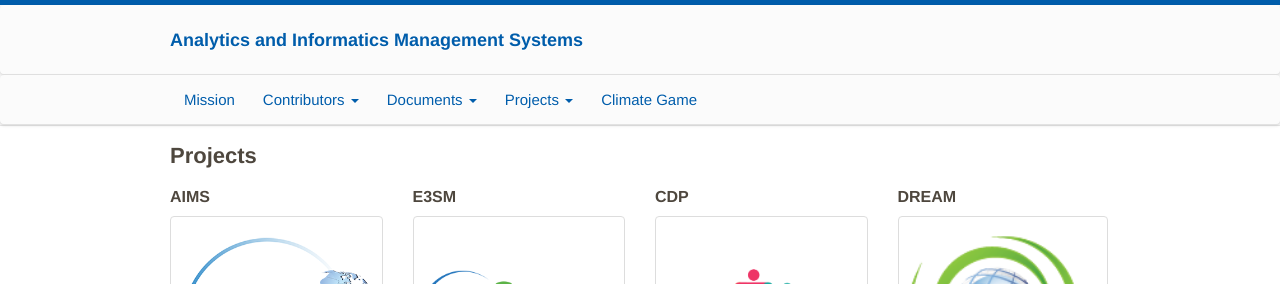
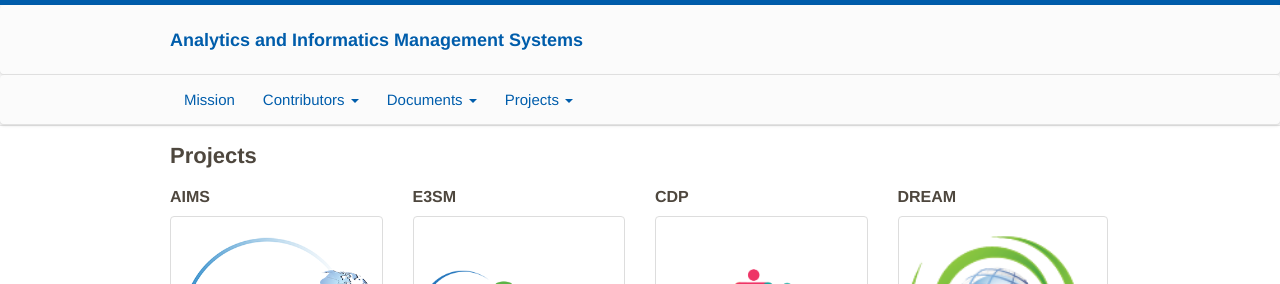
Before and after one commit to aims-group/aims-site, a Jekyll site: the page built from index.md, in a window 1280 px wide. Shown: the top 284 px of the page. Built offline with Jekyll 4.4.1, drawn with Linux system fonts in a browser that asks for light colours.

Commit message:
Remove a link to a retired site

```diff
--- a/_includes/nav.html
+++ b/_includes/nav.html
@@ -34,7 +34,6 @@
                         <li class="dropdown"><a href="https://uvcdat.llnl.gov" target="_blank">CDAT</a></li>
                     </ul>
                 </li>
-                <li><a href="https://climatesim.llnl.gov/">Climate Game</a></li>
                 <!-- <li><a href="calendar.html">Calendar</a></li> -->
             </ul>
         </section>
```
